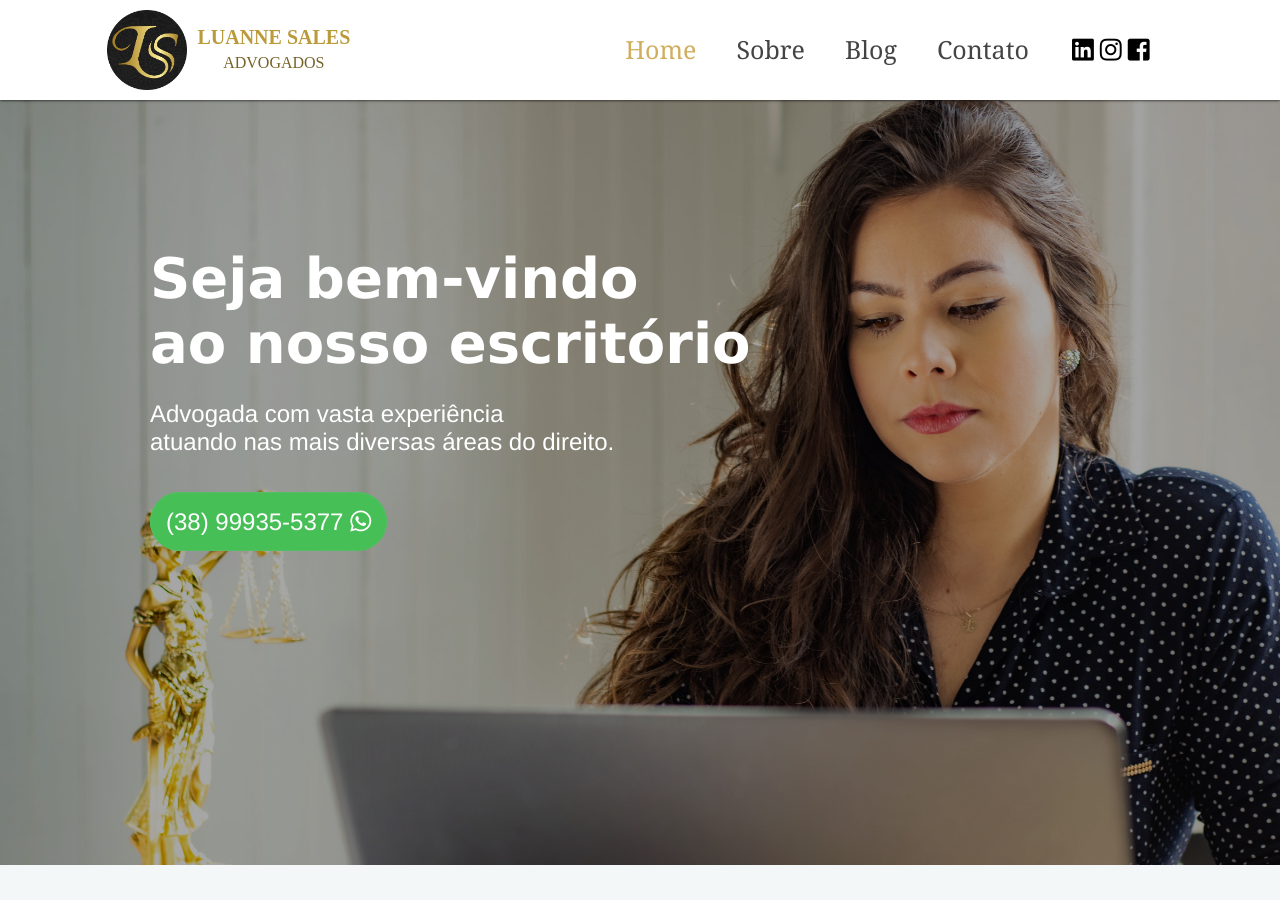
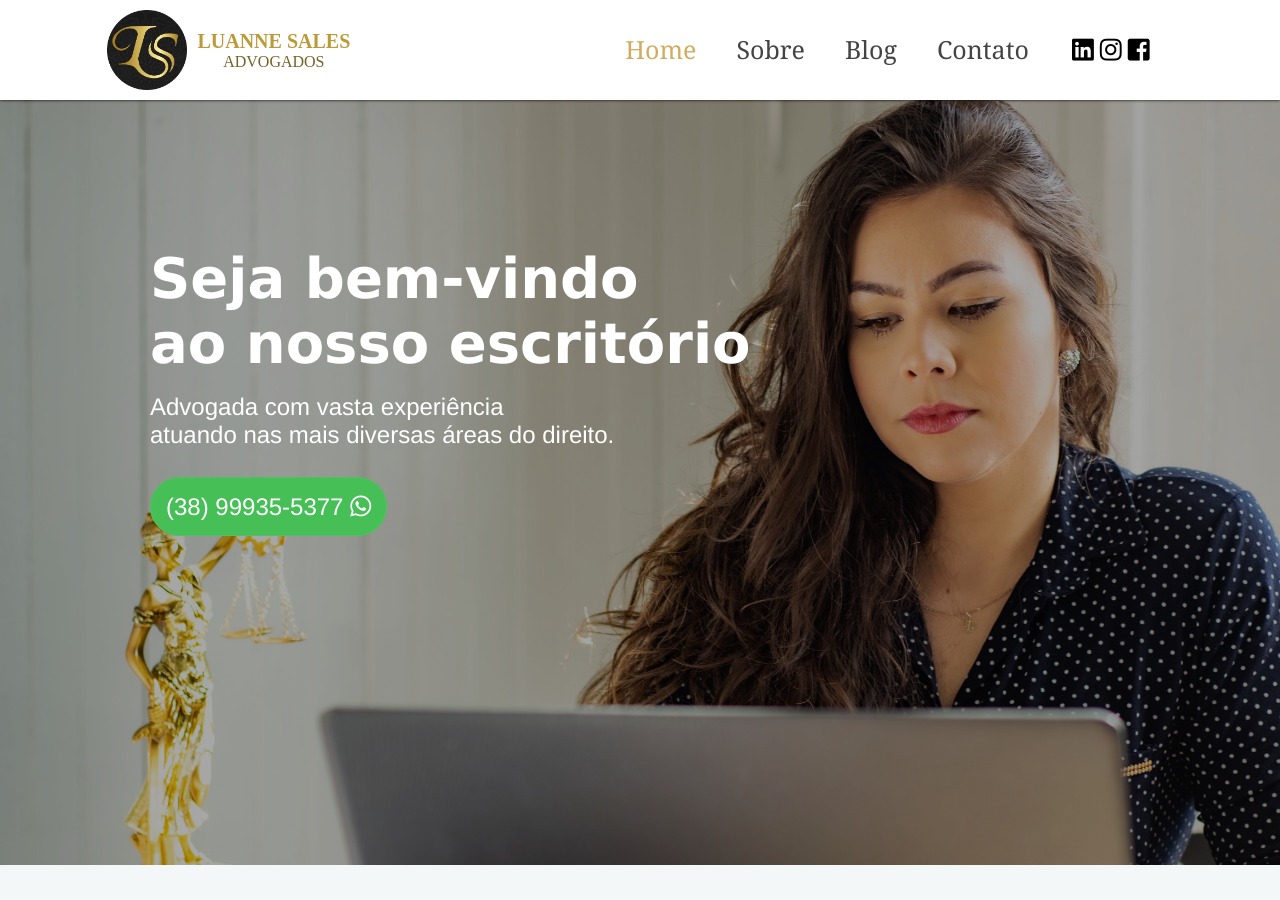
Before and after one commit to luanne-sales/luanne-sales.github.io, a Jekyll site: the page built from index.html, in a window 1280 px wide and 900 px high. Built offline with Jekyll 4.4.1, drawn with Linux system fonts in a browser that asks for light colours; nearby versions of some CDN libraries; some web fonts are replaced.

Commit message:
changed h1 from icon to main title of each page

```diff
--- a/_includes/navigation.html
+++ b/_includes/navigation.html
@@ -3,7 +3,7 @@
   <div>
     <a id="logo" href='{{ "/" | relative_url}}'>
       <img src='{{ "/assets/img/icone.png" | relative_url }}' alt="icon">
-      <h1><span id="logo1">LUANNE SALES</span><span id="logo2">ADVOGADOS</span></h1>
+      <div><span id="logo1">LUANNE SALES</span><span id="logo2">ADVOGADOS</span></div>
     </a>
   </div>
 
--- a/assets/css/main.css
+++ b/assets/css/main.css
@@ -51,8 +51,7 @@
   align-items: center;
 }
 
-#logo h1{
-  line-height: 20px;
+#logo div{
   font-family: Gruppo, 'Nixie One', cursive;
   margin-left: 10px;
   text-align: center;
@@ -182,8 +181,13 @@
   color: #FFFFFF;
 }
 
-#presentation h2{
+#presentation h2 {
   font-family: 'Lucida Sans', 'Lucida Sans Regular', 'Lucida Grande', 'Lucida Sans Unicode', Geneva, Verdana, sans-serif;
+}
+
+#presentation h1 {
+  font-weight: normal;
+  font-size: 24px;
 }
 
 #whats-btn{
@@ -395,7 +399,7 @@
   height: 100%;
 }
 
-.side-header h2{
+.side-header h1{
   padding-top: 125px;
   margin-top: 0;
 }
--- a/contato.html
+++ b/contato.html
@@ -6,7 +6,7 @@
 ---
 <main class="side-main">
   <header class="side-header" id="contato-header">
-    <h2>Fale Conosco</h2>
+    <h1>Fale Conosco</h1>
   </header>
 
   <article id="contato-flex">
--- a/index.html
+++ b/index.html
@@ -10,10 +10,10 @@
     <div id="presentationLayer">
       <div id="presentation">
         <h2>Seja bem-vindo <br> ao nosso escritório</h2>
-        <p>
+        <h1>
           Advogada com vasta experiência<br>
           atuando nas mais diversas áreas do direito.
-        </p>
+        </h1>
         <br>
         <a id="whats-btn" href="https://api.whatsapp.com/send?phone=553899355377">
           (38) 99935-5377 <i class="fab fa-whatsapp"></i>
--- a/sobre.html
+++ b/sobre.html
@@ -8,7 +8,7 @@
 <main class="side-main">
   <header class="side-header" id="sobre-header">
     <div>
-      <h2>O Escritório</h2>
+      <h1>O Escritório</h1>
     </div>
   </header>
 
```
